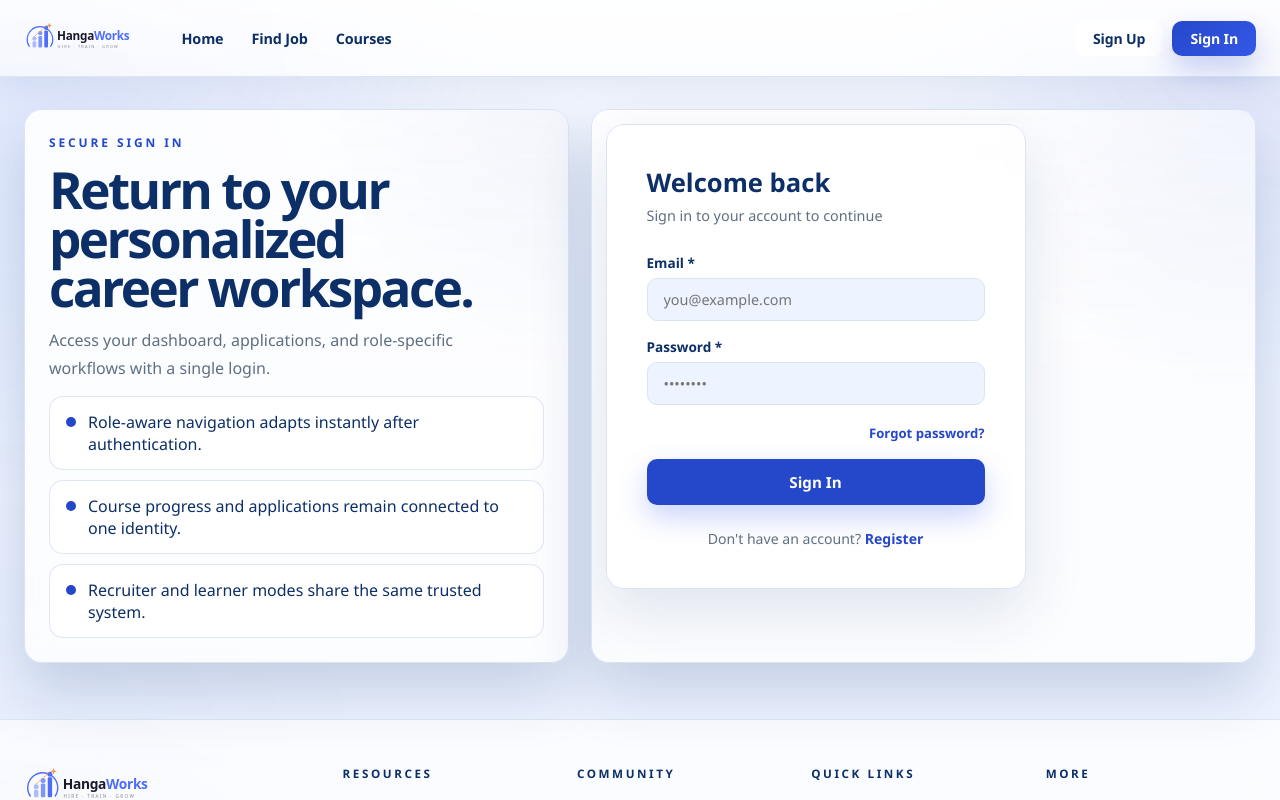
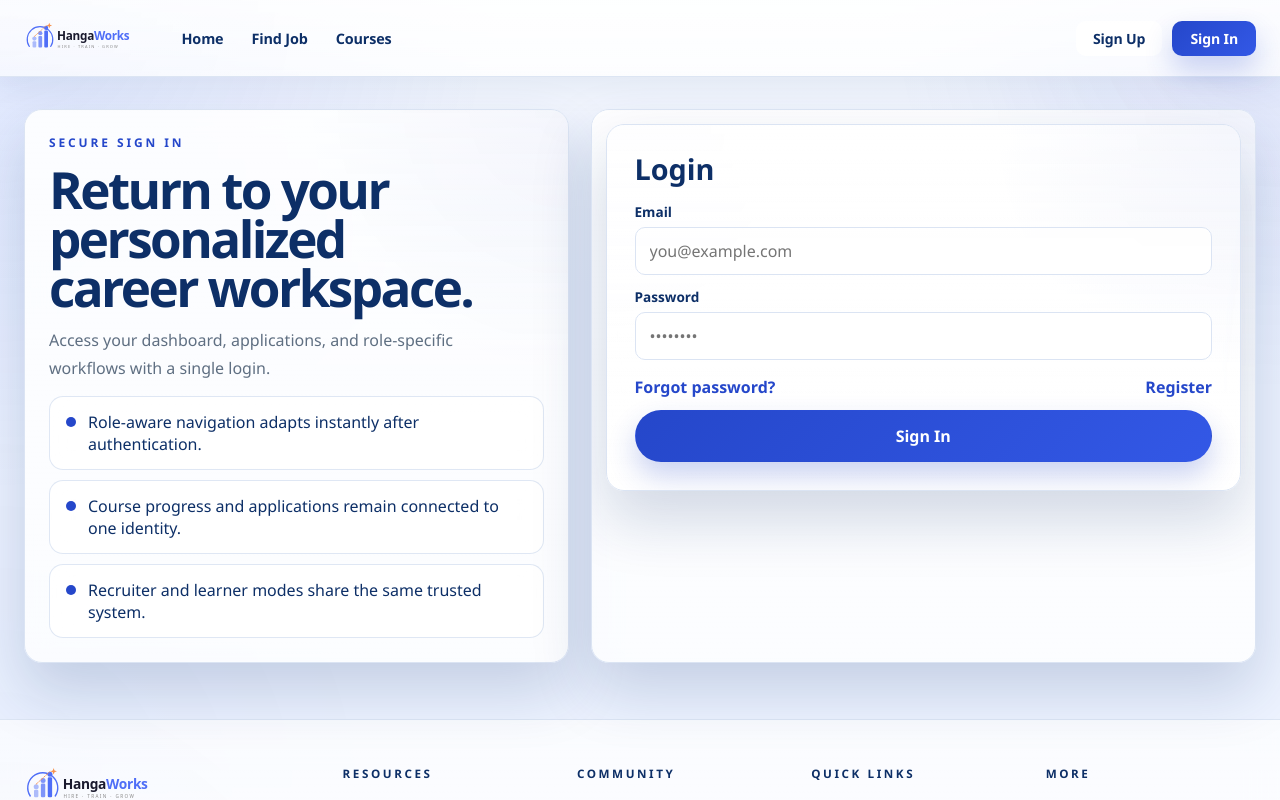
Before and after one commit to ReponseBlaise/Hanga-Works, a React (Vite) app in the folder frontend/: page /login in a window 1280 px wide. Shown: the top 800 px of the page. Built offline with nearby package versions, Linux system fonts and the light colour scheme; no server answers.

Commit message:
feat: refactor Login component for improved styling and structure; update dashboard card grid layout

```diff
--- a/frontend/src/pages/auth/Login.tsx
+++ b/frontend/src/pages/auth/Login.tsx
@@ -1,6 +1,5 @@
 import { useState } from 'react';
-import { Link } from 'react-router-dom';
-import { useNavigate } from 'react-router-dom';
+import { Link, useNavigate } from 'react-router-dom';
 import { useAuth } from '../../context/AuthContext';
 import * as authService from '../../services/auth.service';
 
@@ -15,6 +14,7 @@ export default function Login() {
     e.preventDefault();
     setLoading(true);
     setError('');
+
     authService.login({ email: form.email, password: form.password })
       .then((data) => {
         if (data?.user) {
@@ -39,78 +39,52 @@ export default function Login() {
   };
 
   return (
-    <div style={{
-      width: '100%',
-      maxWidth: '420px',
-      background: 'var(--bg-elevated)',
-      borderRadius: 'var(--radius-xl)',
-      boxShadow: 'var(--shadow)',
-      border: '1px solid var(--border)',
-      padding: '40px',
-    }}>
-      <h1 style={{ margin: '0 0 6px', fontSize: '1.6rem', fontWeight: 800, color: 'var(--text)' }}>Welcome back</h1>
-      <p style={{ margin: '0 0 28px', fontSize: '0.9rem', color: 'var(--text-soft)' }}>
-        Sign in to your account to continue
-      </p>
+    <div className="auth-studio-card auth-studio-card--minimal">
+      <h1 className="auth-card__title">Login</h1>
 
-      <form onSubmit={handleSubmit} style={{ display: 'flex', flexDirection: 'column', gap: '16px' }}>
-        <Field label="Email *">
+      <form onSubmit={handleSubmit} className="auth-form auth-form--studio">
+        <Field label="Email">
           <input
-            type="email" placeholder="you@example.com" required
-            value={form.email} onChange={e => setForm({ ...form, email: e.target.value })}
-            style={inputStyle}
-            onFocus={e => (e.target.style.borderColor = 'var(--accent)')}
-            onBlur={e => (e.target.style.borderColor = 'var(--border)')}
+            type="email"
+            placeholder="you@example.com"
+            required
+            value={form.email}
+            onChange={(e) => setForm({ ...form, email: e.target.value })}
+            className="auth-input"
           />
         </Field>
 
-        <Field label="Password *">
+        <Field label="Password">
           <input
-            type="password" placeholder="••••••••" required
-            value={form.password} onChange={e => setForm({ ...form, password: e.target.value })}
-            style={inputStyle}
-            onFocus={e => (e.target.style.borderColor = 'var(--accent)')}
-            onBlur={e => (e.target.style.borderColor = 'var(--border)')}
+            type="password"
+            placeholder="••••••••"
+            required
+            value={form.password}
+            onChange={(e) => setForm({ ...form, password: e.target.value })}
+            className="auth-input"
           />
         </Field>
 
-        <div style={{ textAlign: 'right' }}>
-          <Link to="/forgot-password" style={{ fontSize: '0.82rem', fontWeight: 600, color: 'var(--accent)' }}>
-            Forgot password?
-          </Link>
+        <div className="auth-page__meta">
+          <Link to="/forgot-password" className="auth-support__link">Forgot password?</Link>
+          <Link to="/register" className="auth-support__link">Register</Link>
         </div>
 
-          <button type="submit" style={{ ...btnStyle, opacity: loading ? 0.7 : 1 }} disabled={loading}>{loading ? 'Signing in…' : 'Sign In'}</button>
-        {error && <p style={{ color: 'var(--danger)', fontSize: '0.9rem' }}>{error}</p>}
+        <button type="submit" className="button button-primary button--lg button--pill auth-submit" disabled={loading}>
+          {loading ? 'Signing in…' : 'Sign In'}
+        </button>
+
+        {error ? <p className="text-danger">{error}</p> : null}
       </form>
-
-      <p style={{ textAlign: 'center', marginTop: '24px', fontSize: '0.88rem', color: 'var(--text-soft)' }}>
-        Don't have an account?{' '}
-        <Link to="/register" style={{ fontWeight: 700, color: 'var(--accent)' }}>Register</Link>
-      </p>
     </div>
   );
 }
 
 function Field({ label, children }: { label: string; children: React.ReactNode }) {
   return (
-    <div style={{ display: 'flex', flexDirection: 'column', gap: '6px' }}>
-      <label style={{ fontSize: '0.85rem', fontWeight: 600, color: 'var(--text)' }}>{label}</label>
+    <div className="auth-field">
+      <label className="auth-label">{label}</label>
       {children}
     </div>
   );
 }
-
-const inputStyle: React.CSSProperties = {
-  width: '100%', padding: '11px 16px', borderRadius: 'var(--radius-md)',
-  border: '1px solid var(--border)', background: 'var(--bg)',
-  color: 'var(--text)', fontSize: '0.9rem', outline: 'none',
-  transition: 'border-color 180ms', boxSizing: 'border-box',
-};
-
-const btnStyle: React.CSSProperties = {
-  width: '100%', padding: '13px', borderRadius: 'var(--radius-md)', border: 'none',
-  background: 'linear-gradient(135deg, var(--accent), var(--accent-strong))',
-  color: '#fff', fontWeight: 700, fontSize: '0.95rem', cursor: 'pointer',
-  boxShadow: '0 12px 28px rgba(63,102,244,0.28)',
-};
--- a/frontend/src/styles/theme.css
+++ b/frontend/src/styles/theme.css
@@ -253,8 +253,8 @@ input, textarea, select { color: var(--text); }
 .dashboard-section__head { display: flex; justify-content: space-between; gap: 16px; align-items: flex-end; }
 .dashboard-section__head h2 { font-size: 1.55rem; line-height: 1.1; letter-spacing: -0.04em; }
 .dashboard-section__action { flex: none; }
-.dashboard-card-grid { display: grid; gap: 12px; grid-template-columns: repeat(3, minmax(0, 1fr)); }
-.dashboard-card-grid--wide { grid-template-columns: repeat(2, minmax(0, 1fr)); }
+.dashboard-card-grid { display: grid; gap: 16px; grid-template-columns: repeat(auto-fit, minmax(240px, 1fr)); }
+.dashboard-card-grid--wide { grid-template-columns: repeat(auto-fit, minmax(320px, 1fr)); }
 .dashboard-card { display: grid; gap: 12px; }
 .dashboard-card__top { display: flex; justify-content: space-between; gap: 12px; align-items: flex-start; }
 .dashboard-card__title { font-size: 1.12rem; font-weight: 800; line-height: 1.1; letter-spacing: -0.03em; }
```
